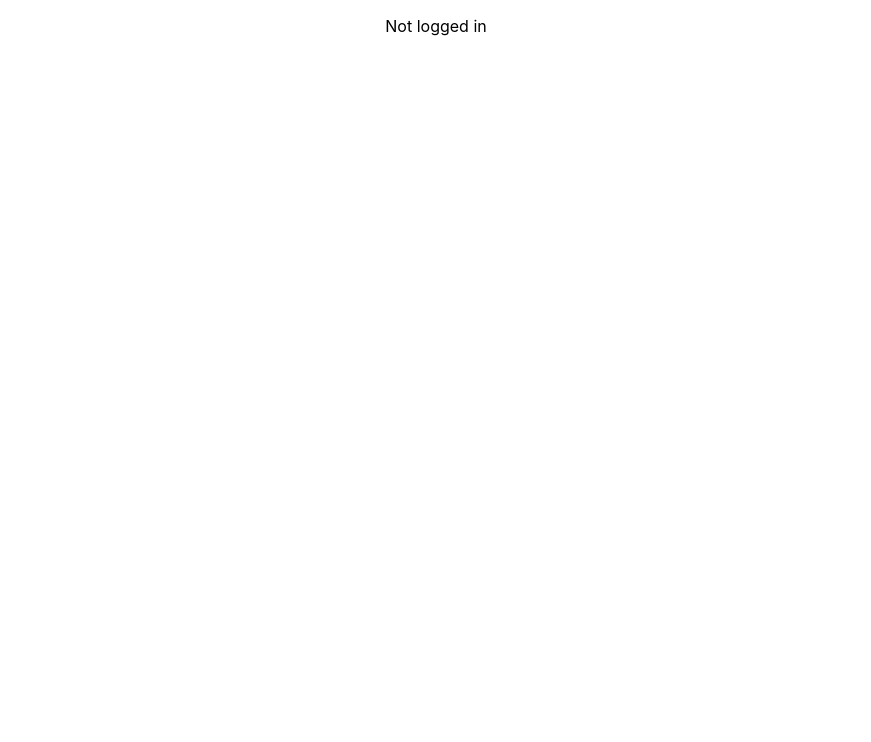
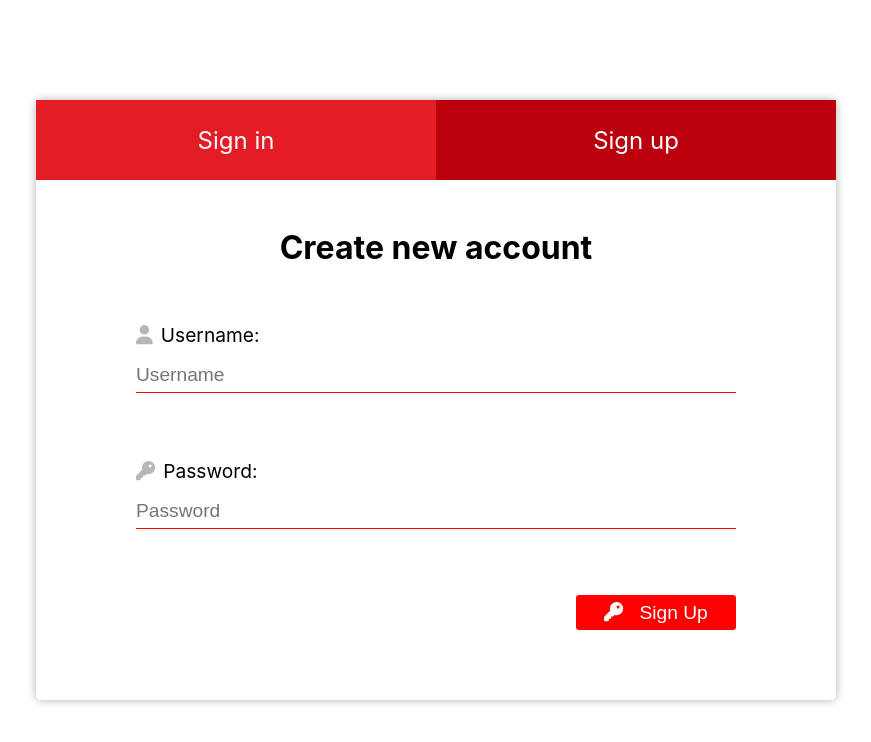
Before and after one commit to tayloradam1999/holbertonschool-cinema-guru, a React (Create React App) app: page / in a window 1280 px wide. Shown: the top 742 px of the page, without its empty margins (204-1075 px from the left). Built offline with nearby package versions, Linux system fonts and the light colour scheme; no server answers.

Commit message:
Push updates to task 5

```diff
--- a/src/App.js
+++ b/src/App.js
@@ -1,59 +1,17 @@
 import React, { useState, useEffect } from 'react';
-import Input from './components/general/Input';
-import SelectInput from './components/general/SelectInput';
-import Button from './components/general/Button';
-import SearchBar from './components/general/SearchBar';
+// import Input from './components/general/Input';
+// import SelectInput from './components/general/SelectInput';
+// import Button from './components/general/Button';
+// import SearchBar from './components/general/SearchBar';
 import axios from 'axios';
 import './App.css';
+import Authentication from './routes/auth/Authentication';
 
 function App() {
-  // init state for text input
-  const [inputValue, setTextValue] = useState('');
-  // init state for number input
-  const [numberValue, setNumberValue] = useState('');
-  // init state for select input
-  const [selectValue, setSelectValue] = useState('');
-  // init state for search bar
-  const [searchBarValue, setSearchBarValue] = useState('');
-
   // init state for isLoggedIn
   const [isLoggedIn, setIsLoggedIn] = useState(false);
   // init state for userUsername
   const [userUsername, setUserUsername] = useState('');
-
-  // event handler for input text change
-  function handleInput(event) {
-    // set the value of the input
-    console.log('working');
-    setTextValue(event.target.value);
-  }
-
-  // event handler for number input number change
-  function handleNumberInput(event) {
-    // set the value of the input
-    console.log('working');
-    setNumberValue(event.target.value);
-  }
-
-  // event handler for select input change
-  function handleSelectInput(event) {
-    // set the value of the input
-    console.log('working');
-    setSelectValue(event.target.value);
-  }
-
-  // event handler for search bar input change
-  function setTitle(event) {
-    // set the value of the input
-    console.log('working');
-    setSearchBarValue(event.target.value);
-  }
-
-  // event handler for onClick event of the button
-  function onClick(event) {
-    // button functionality
-    console.log('button clicked');
-  }
 
   // event handler for on mount
   useEffect(() => {
@@ -83,55 +41,16 @@ function App() {
 
   return (
     <div className="App">
-      {/* <Input
-        label="Username:"
-        type="text"
-        className="input-text"
-        value={inputValue}
-        setValue={handleInput}
-        icon="user"
-        inputAttributes={{placeholder: "Username"}}
-      />
-      <Input
-        label="Min Date:"
-        type="number"
-        className="input-number"
-        value={numberValue}
-        setValue={handleNumberInput}
-        icon=""
-        inputAttributes={{ placeholder: "0" }}
-      />
-      <SelectInput
-        label="Sort:"
-        options={['Default', 'Latest', 'Oldest', 'Highest Rated', 'Lowest Rated']}
-        className="input-select"
-        value={selectValue}
-        setValue={handleSelectInput}
-      />
-      <Button
-        label="Search"
-        className="button-search"
-        icon="search"
-        onClick={onClick}
-      />
-      <Button
-        label="Show more"
-        className="button-show-more"
-        icon=""
-        onClick={onClick}
-      />
-      <SearchBar
-        title={searchBarValue}
-        setTitle={setTitle}
-      /> */}
-
       {/* if isLoggedIn is true, show Dashboard component */}
       {isLoggedIn ? (
         <p>Logged in</p>
         // <Dashboard userUsername={userUsername} />
       ) : (
         /* if isLoggedIn is false, show Authentication component */
-          <p>Not logged in</p>
+          <Authentication
+            setIsLoggedIn={setIsLoggedIn}
+            setUserUsername={setUserUsername}
+          />
         // <Authentication />
       )}
 
--- a/src/components/general/Button.js
+++ b/src/components/general/Button.js
@@ -6,20 +6,22 @@ import './general.css';
 export default function Button(props) {
   // returns a <button> element with the given attributes.
 
-  // props:
+  // Props:
   // - label: String - button label
   // - className: String - button className
+  // - type: String - button type
   // - icon: (optional)FontAwesomeIcon - icon name to decorate button
   // - onClick: (optional)Function - function to call when button is clicked
 
   // destructuring props
-  const { label, className, icon, onClick } = props;
+  const { label, className, icon, onClick, type } = props;
 
   return (
     <div className="button-container">
       <button
         className={className}
         onClick={onClick}
+        type={type}
       >
         {/* if icon is defined */}
         {icon &&
--- a/src/components/general/Input.js
+++ b/src/components/general/Input.js
@@ -1,4 +1,4 @@
-import React from 'react';
+import React, { useState } from 'react';
 import { FontAwesomeIcon } from '@fortawesome/react-fontawesome';
 import './general.css';
 
@@ -16,12 +16,21 @@ const Input = (props) => {
   // - inputAttributes: (optional)Object - attributes to add to the input element
 
   // type attribute possible values:
-  //   - text
-  //   - password
-  //   - number
+  // - text
+  // - password
+  // - number
 
   // destructuring props
   const { label, type, className, value, icon, inputAttributes, setValue } = props;
+
+  // init state
+  const [inputValue, setInputValue] = useState(value);
+
+  // set the value of the input
+  const setValueFunc = (event) => {
+    setInputValue(event.target.value);
+    setValue(event.target.value);
+  };
 
   return (
     <div className="input-container">
@@ -40,9 +49,10 @@ const Input = (props) => {
       <input
         className={className}
         type={type}
-        value={value}
-        onChange={setValue}
+        value={inputValue}
+        onChange={setValueFunc}
         {...inputAttributes}
+        autoComplete="off"
       />
     </div>
   );
--- a/src/components/general/general.css
+++ b/src/components/general/general.css
@@ -9,9 +9,8 @@
 .input-container {
   display: flex;
   flex-direction: column;
-  margin-top: 10rem;
-  margin-left: 2rem;
   font-size: 1.2rem;
+  margin: 3.5rem 0;
 }
 
 .input-above {
@@ -26,7 +25,7 @@
 .input-text,
 .input-number,
 .input-select {
-  width: 25%;
+  width: 100%;
   height: 35px;
   border-bottom: 1px solid red;
   border-left: none;
@@ -34,7 +33,19 @@
   border-top: none;
   padding: 0;
   font-size: 1.2rem;
-  margin-top: 0.5rem;
+  margin: 10px 0;
+}
+
+.input-password {
+  width: 100%;
+  height: 35px;
+  border-bottom: 1px solid red;
+  border-left: none;
+  border-right: none;
+  border-top: none;
+  padding: 0;
+  font-size: 1.2rem;
+  margin: 10px 0;
 }
 
 /* ###### button ###### */
@@ -42,8 +53,7 @@
 .button-container {
   display: flex;
   flex-direction: column;
-  margin-top: 2rem;
-  margin-left: 2rem;
+  float: right;
 }
 
 .button-container > button {
--- a/src/routes/auth/Authentication.js
+++ b/src/routes/auth/Authentication.js
@@ -1,6 +1,7 @@
 import React, { useState } from "react";
 import Login from "./Login";
 import Register from "./Register";
+import axios from "axios";
 import './auth.css'
 
 
@@ -9,8 +10,8 @@ export default function Authentication(props) {
   // Returns an html form in that has who buttons 'Sign in' and 'Sign up'
 
   // Props:
-  //  - setIsLoggedIn: function - sets the state of the isLoggedIn
-  //  - setUserUsername: function - sets the state of the userUsername
+  // - setIsLoggedIn: function - sets the state of the isLoggedIn
+  // - setUserUsername: function - sets the state of the userUsername
 
   // init state for _switch (sign in or sign up)
   const [_switch, set_switch] = useState(false);
@@ -23,25 +24,88 @@ export default function Authentication(props) {
   const { setIsLoggedIn, setUserUsername } = props;
 
   // function to switch between sign in and sign up
-  function handleSwitch() {
-    set_switch(!_switch);
+  function handleSwitch(value) {
+    set_switch(value);
+    console.log(_switch);
+    setPassword("");
+    setUsername("");
+  }
 
+  // function to handle sign in
+  function handleSubmit(e) {
+    e.preventDefault();
+    // depending on switch state, send appropriate post request
+    if (_switch) {
+      // send sign in request
+      axios
+        .post("http://localhost:8000/api/auth/login", {
+          username,
+          password
+        })
+        .then(res => {
+          // On success, we will get a response containing a JWT access token.
+          // Firstly, we will set the access token in localStorage
+          if (res.data.accessToken) {
+            localStorage.setItem("accessToken", res.data.accessToken);
+            // Then we will set the isLoggedIn state to true
+            setIsLoggedIn(true);
+            // And we will set the userUsername state to the username
+            setUserUsername(username);
+          }
+        })
+        .catch(err => {
+          // On error, we will get a response containing an error message.
+          // We will set the error message in the state.
+          console.log(err);
+        });
+    } else {
+      // send sign up request
+      axios
+        .post("http://localhost:8000/api/auth/register", {
+          username,
+          password
+        })
+        .then(res => {
+          // On success, we will get a response containing a JWT access token.
+          // Firstly, we will set the access token in localStorage
+          if (res.data.accessToken) {
+            localStorage.setItem("accessToken", res.data.accessToken);
+            // Then we will set the isLoggedIn state to true
+            setIsLoggedIn(true);
+            // And we will set the userUsername state to the username
+            setUserUsername(username);
+          }
+        })
+        .catch(err => {
+          // On error, we will get a response containing an error message.
+          // We will set the error message in the state.
+          console.log(err);
+        });
+    }
   }
 
   return (
     <div className="auth-container">
-      <form className="auth-form">
+      <form className="auth-form" onSubmit={handleSubmit} >
         <div className="auth-form-header">
-          <button type="button" className="auth-form-header-button" onClick={handleSwitch}>
-            Sign In
-          </button>
-          <button type="button" className="auth-form-header-button" onClick={handleSwitch}>
-            Sign Up
-          </button>
+            <div
+              className={_switch ? "active" : ""}
+              id="headerDiv1"
+              onClick={() => {handleSwitch(true)}}
+            >
+              Sign in
+            </div>
+            <div
+              className={!_switch ? "active" : ""}
+              id="headerDiv2"
+              onClick={() => {handleSwitch(false)}}
+            >
+              Sign up
+            </div>
         </div>
         <div className="auth-form-body">
-          {/* if _switch is false, show sign in form */}
-          {!_switch &&
+          {/* if _switch is true, show sign in form */}
+          {_switch &&
             <Login
               username={username}
               password={password}
@@ -49,8 +113,8 @@ export default function Authentication(props) {
               setPassword={setPassword}
             />
           }
-          {/* if _switch is true, show sign up form */}
-          {_switch &&
+          {/* if _switch is false, show sign up form */}
+          {!_switch &&
             <Register
               username={username}
               password={password}
--- a/src/routes/auth/Register.js
+++ b/src/routes/auth/Register.js
@@ -8,17 +8,17 @@ export default function Register(props) {
   // Returns form with input fields 'username' and 'password' and a button 'Sign Up'
 
   // Props:
-  //  - username: string - username
-  //  - password: string - password
-  //  - setUsername: function - sets the state of the username
-  //  - setPassword: function - sets the state of the password
+  // - username: string - username
+  // - password: string - password
+  // - setUsername: function - sets the state of the username
+  // - setPassword: function - sets the state of the password
 
   // destructuring props
   const { username, password, setUsername, setPassword } = props;
 
   return (
     <div className="signup-container">
-      <form className="signup-form">
+      <div className="signup-form">
         <div className="signup-form-header">
           <h1>Create new account</h1>
         </div>
@@ -45,10 +45,11 @@ export default function Register(props) {
             label="Sign Up"
             className="button-signup"
             icon="key"
+            type="submit"
             onClick={() => { }}
           />
         </div>
-      </form>
+      </div>
     </div>
   );
 }
--- a/src/routes/auth/auth.css
+++ b/src/routes/auth/auth.css
@@ -0,0 +1,66 @@
+.auth-container {
+  display: flex;
+  justify-content: center;
+  align-items: center;
+  height: 100vh;
+}
+
+.auth-form {
+  width: 100%;
+  height: 75vh;
+  max-width: 800px;
+  margin: 0 auto;
+  background-color: #fff;
+  border-radius: 5px;
+  box-shadow: 0px 0px 10px rgba(0, 0, 0, 0.3);
+}
+
+.auth-form-header {
+  display: flex;
+  align-items: center;
+  flex-direction: row;
+  height: 10vh;
+  font-size: 1.5rem;
+}
+
+.auth-form-body {
+  display: flex;
+  flex-direction: column;
+  justify-content: center;
+  align-items: center;
+}
+
+#headerDiv1 {
+  float: left;
+  height: 100%;
+  width: 100%;
+  background-color: #e31c25;
+  color: white;
+  display: flex;
+  justify-content: center;
+  align-items: center;
+}
+
+#headerDiv2 {
+  float: right;
+  width: 100%;
+  height: 100%;
+  background-color: #e31c25;
+  color: white;
+  display: flex;
+  justify-content: center;
+  align-items: center;
+}
+
+.active {
+  background-color: #bb000e !important;
+}
+
+.signin-form-header > h1, .signup-form-header > h1 {
+  font-size: 2rem;
+  margin: 3rem 0;
+}
+
+.signin-container, .signup-container {
+  width: 75%;
+}
```
Also changed, not shown: src/components/general/SelectInput.js (+5 -4 lines), src/routes/auth/Login.js (+6 -6 lines).
